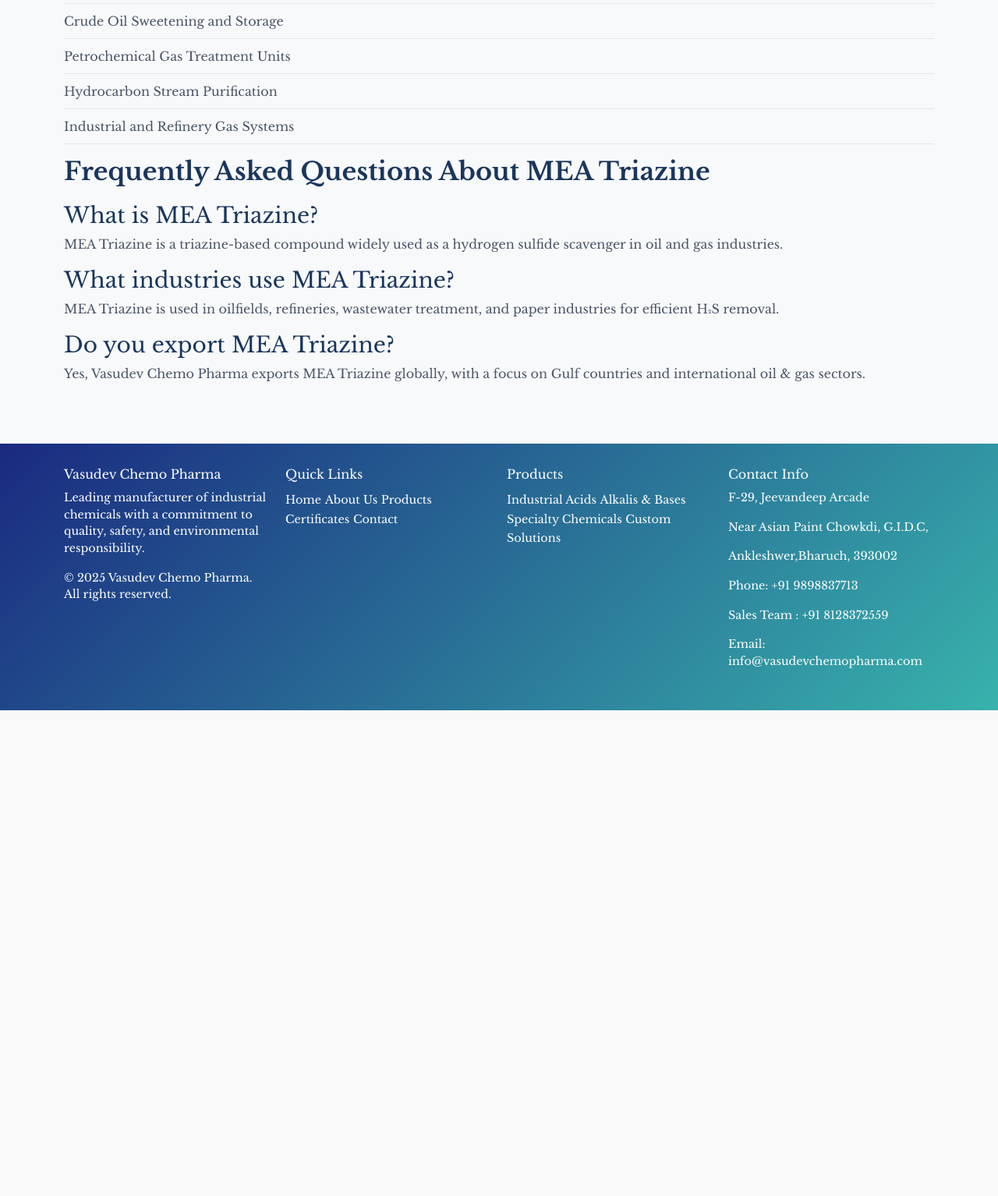
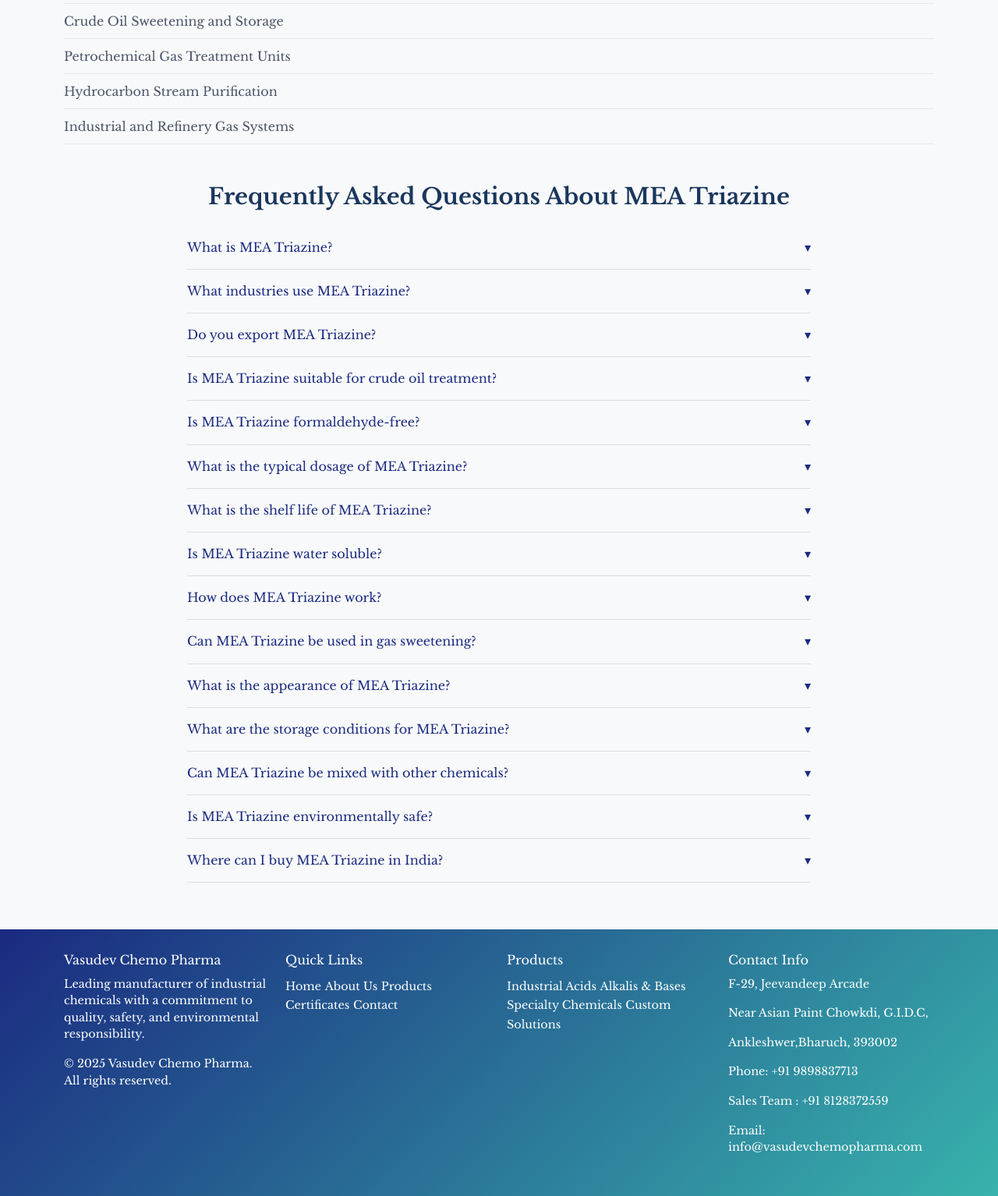
Before and after one commit to vasudevchemopharma-creator/main-website, a Django app: page /MEA-Triazine in a window 1280 px wide. Shown: the part 2722-4256 px from the top of the page at 78% size. Before the commit the page ends 3633 px from the top, so only its background shows below. Run offline with Django 5.2, Linux system fonts and the light colour scheme; some libraries are stand-ins or nearby versions.

Commit message:
Add FAQ section with interactive elements to MEA Triazine page

```diff
--- a/app/templates/MEA-Triazine.html
+++ b/app/templates/MEA-Triazine.html
@@ -372,6 +372,66 @@
     .col-80 {
       background: #e6fffa;
     }
+
+    /* FAQ Section */
+    .faq-section {
+      margin-top: 50px;
+      max-width: 800px;
+      margin-left: auto;
+      margin-right: auto;
+    }
+
+    .faq-section h2 {
+      font-size: 1.8rem;
+      margin-bottom: 20px;
+      text-align: center;
+    }
+
+    /* FAQ items stretch full width of screen */
+    .faq-item {
+      border-bottom: 1px solid #ddd;
+      padding: 18px 0;
+      position: relative;
+      /* for arrow */
+    }
+
+    .faq-item h3 {
+      font-size: 1rem;
+      /* reduced size */
+      margin: 0;
+      cursor: pointer;
+      color: #1a2a80;
+      display: flex;
+      justify-content: space-between;
+      align-items: center;
+      transition: color 0.3s ease;
+    }
+
+    .faq-item h3:hover {
+      color: #38b2ac;
+    }
+
+    .faq-item p {
+      display: none;
+      margin-top: 8px;
+      font-size: 0.95rem;
+      color: #333;
+      line-height: 1.5;
+    }
+
+    .faq-item.active p {
+      display: block;
+    }
+
+    /* Arrow styling and rotation */
+    .arrow {
+      transition: transform 0.3s ease;
+    }
+
+    .faq-item.active .arrow {
+      transform: rotate(180deg);
+      /* points up when open */
+    }
   </style>
 </head>
 
@@ -398,7 +458,8 @@
         <!-- Product Image -->
         <div class="col-md-5">
           <div class="image-box">
-            <img src="{% static 'media/MEA-Triazine.jpg' %}" alt="MEA Triazine 80% H2S scavenger product image" loading="lazy">
+            <img src="{% static 'media/MEA-Triazine.jpg' %}" alt="MEA Triazine 80% H2S scavenger product image"
+              loading="lazy">
           </div>
         </div>
 
@@ -406,7 +467,8 @@
         <div class="col-md-7">
           <h2>MEA Triazine 80% – Hydrogen Sulfide Removal Solution</h2>
           <p>
-            <strong>Vasudev Chemo Pharma</strong> is a leading <strong>MEA Triazine manufacturer and exporter in India</strong>, offering
+            <strong>Vasudev Chemo Pharma</strong> is a leading <strong>MEA Triazine manufacturer and exporter in
+              India</strong>, offering
             high-performance <strong>H₂S scavenger chemicals</strong> used for <strong>hydrogen sulfide removal</strong>
             in oil, gas, and refinery operations.
             Our <strong>MEA Triazine 80%</strong> delivers reliable performance in both <strong>onshore and offshore
@@ -496,7 +558,7 @@
                 </tr>
                 <tr>
                   <td>Purity</td>
-                    <td>40%</td>
+                  <td>40%</td>
                 </tr>
                 <tr>
                   <td>Appearance</td>
@@ -737,17 +799,88 @@
       <section class="faq-section" id="faq">
         <h2>Frequently Asked Questions About MEA Triazine</h2>
 
-        <h3>What is MEA Triazine?</h3>
-        <p>MEA Triazine is a triazine-based compound widely used as a hydrogen sulfide scavenger in oil and gas
-          industries.</p>
+        <div class="faq-item">
+          <h3>What is MEA Triazine? <span class="arrow">&#9662;</span></h3>
+          <p>MEA Triazine is a triazine-based compound widely used as a hydrogen sulfide (H₂S) scavenger in oil and gas
+            industries.</p>
+        </div>
 
-        <h3>What industries use MEA Triazine?</h3>
-        <p>MEA Triazine is used in oilfields, refineries, wastewater treatment, and paper industries for efficient H₂S
-          removal.</p>
+        <div class="faq-item">
+          <h3>What industries use MEA Triazine?<span class="arrow">&#9662;</span></h3>
+          <p>MEA Triazine is used in oilfields, refineries, wastewater treatment, and paper industries for efficient H₂S
+            removal.</p>
+        </div>
 
-        <h3>Do you export MEA Triazine?</h3>
-        <p>Yes, Vasudev Chemo Pharma exports MEA Triazine globally, with a focus on Gulf countries and international oil
-          & gas sectors.</p>
+        <div class="faq-item">
+          <h3>Do you export MEA Triazine?<span class="arrow">&#9662;</span></h3>
+          <p>Yes, Vasudev Chemo Pharma exports MEA Triazine globally, with a focus on Gulf countries and international
+            oil & gas sectors.</p>
+        </div>
+
+        <div class="faq-item">
+          <h3>Is MEA Triazine suitable for crude oil treatment?<span class="arrow">&#9662;</span></h3>
+          <p>Yes, MEA Triazine effectively removes hydrogen sulfide from crude oil and helps prevent corrosion and odor
+            issues.</p>
+        </div>
+
+        <div class="faq-item">
+          <h3>Is MEA Triazine formaldehyde-free?<span class="arrow">&#9662;</span></h3>
+          <p>Yes, MEA Triazine is formaldehyde-free, making it safer for both handling and the environment.</p>
+        </div>
+
+        <div class="faq-item">
+          <h3>What is the typical dosage of MEA Triazine?<span class="arrow">&#9662;</span> </h3>
+          <p>The dosage depends on H₂S concentration and system conditions. Typically, 1 mole of triazine reacts with 2
+            moles of H₂S.</p>
+        </div>
+
+        <div class="faq-item">
+          <h3>What is the shelf life of MEA Triazine?<span class="arrow">&#9662;</span></h3>
+          <p>MEA Triazine has a typical shelf life of 12 months when stored in tightly sealed containers away from
+            direct sunlight.</p>
+        </div>
+
+        <div class="faq-item">
+          <h3>Is MEA Triazine water soluble?<span class="arrow">&#9662;</span></h3>
+          <p>Yes, MEA Triazine is highly water soluble, making it ideal for aqueous H₂S scavenging systems.</p>
+        </div>
+
+        <div class="faq-item">
+          <h3>How does MEA Triazine work?<span class="arrow">&#9662;</span></h3>
+          <p>MEA Triazine reacts chemically with hydrogen sulfide to form stable, non-volatile by-products that prevent
+            H₂S release.</p>
+        </div>
+
+        <div class="faq-item">
+          <h3>Can MEA Triazine be used in gas sweetening?<span class="arrow">&#9662;</span></h3>
+          <p>Yes, it is frequently used for gas sweetening applications to remove H₂S from natural gas streams.</p>
+        </div>
+
+        <div class="faq-item">
+          <h3>What is the appearance of MEA Triazine?<span class="arrow">&#9662;</span></h3>
+          <p>It appears as a clear to pale yellow liquid with a mild amine-like odor.</p>
+        </div>
+
+        <div class="faq-item">
+          <h3>What are the storage conditions for MEA Triazine?<span class="arrow">&#9662;</span></h3>
+          <p>Store in cool, dry, and well-ventilated areas in HDPE or stainless-steel containers.</p>
+        </div>
+
+        <div class="faq-item">
+          <h3>Can MEA Triazine be mixed with other chemicals?<span class="arrow">&#9662;</span></h3>
+          <p>It should not be mixed with oxidizing or acidic agents as it may cause unwanted reactions.</p>
+        </div>
+
+        <div class="faq-item">
+          <h3>Is MEA Triazine environmentally safe?<span class="arrow">&#9662;</span></h3>
+          <p>Yes, it produces non-toxic, biodegradable by-products, making it an environmentally friendly scavenger.</p>
+        </div>
+
+        <div class="faq-item">
+          <h3>Where can I buy MEA Triazine in India? <span class="arrow">&#9662;</span></h3>
+          <p>You can purchase MEA Triazine directly from Vasudev Chemo Pharma at <a
+              href="https://vasudevchemopharma.com/">vasudevchemopharma.com</a>.</p>
+        </div>
       </section>
     </div>
   </section>
@@ -857,6 +990,20 @@
 
   <script>
     document.addEventListener("DOMContentLoaded", function () {
+      const faqs = document.querySelectorAll(".faq-item h3");
+
+      faqs.forEach((question) => {
+        question.addEventListener("click", () => {
+          document.querySelectorAll(".faq-item").forEach((item) => {
+            if (item !== question.parentElement) {
+              item.classList.remove("active");
+            }
+          });
+          question.parentElement.classList.toggle("active");
+        });
+      });
+    });
+    document.addEventListener("DOMContentLoaded", function () {
       const downloadModalEl = document.getElementById("downloadModal");
       const downloadModal = new bootstrap.Modal(downloadModalEl);
       const countdownModal = new bootstrap.Modal(document.getElementById("countdownModal"));
```
